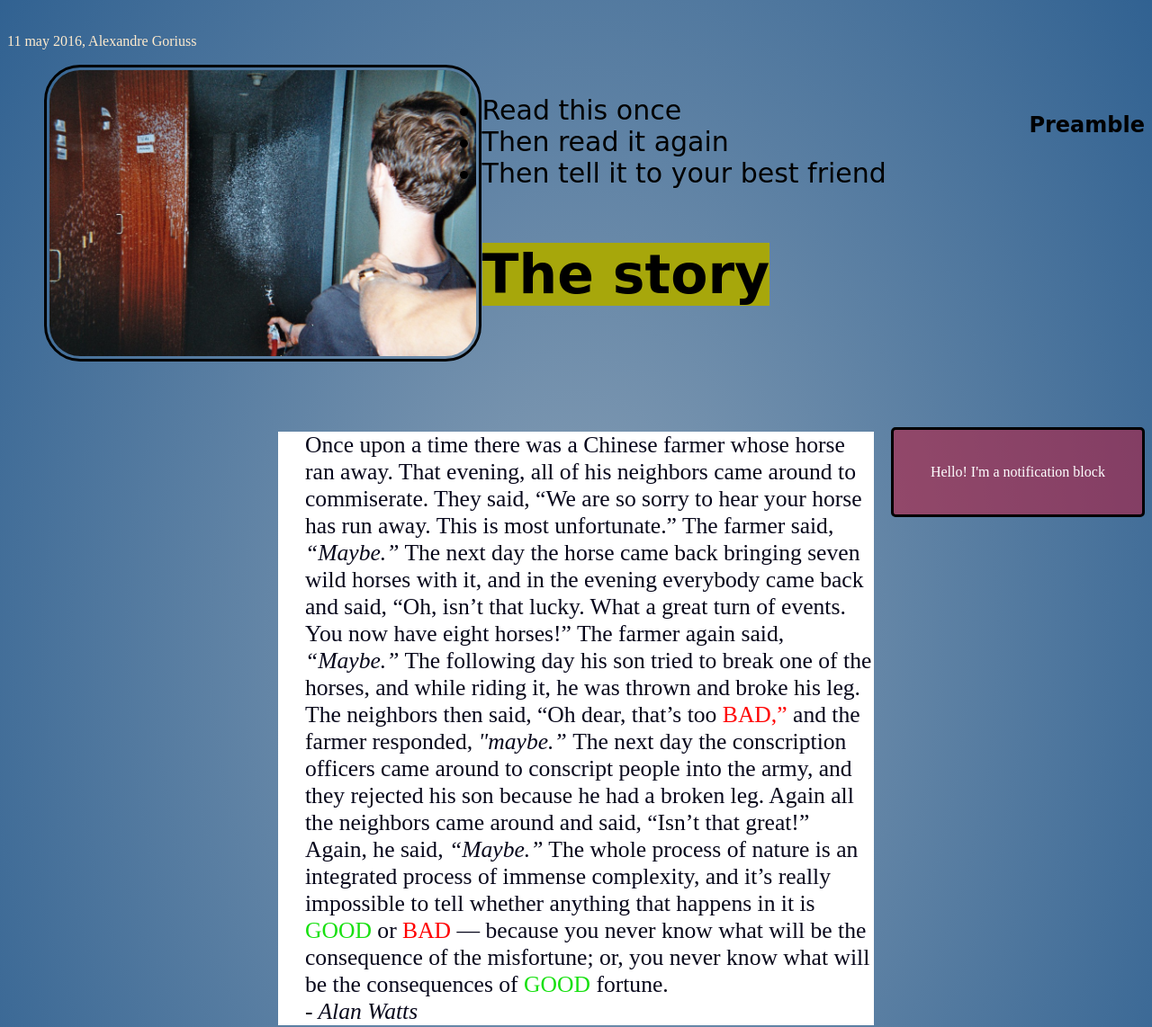
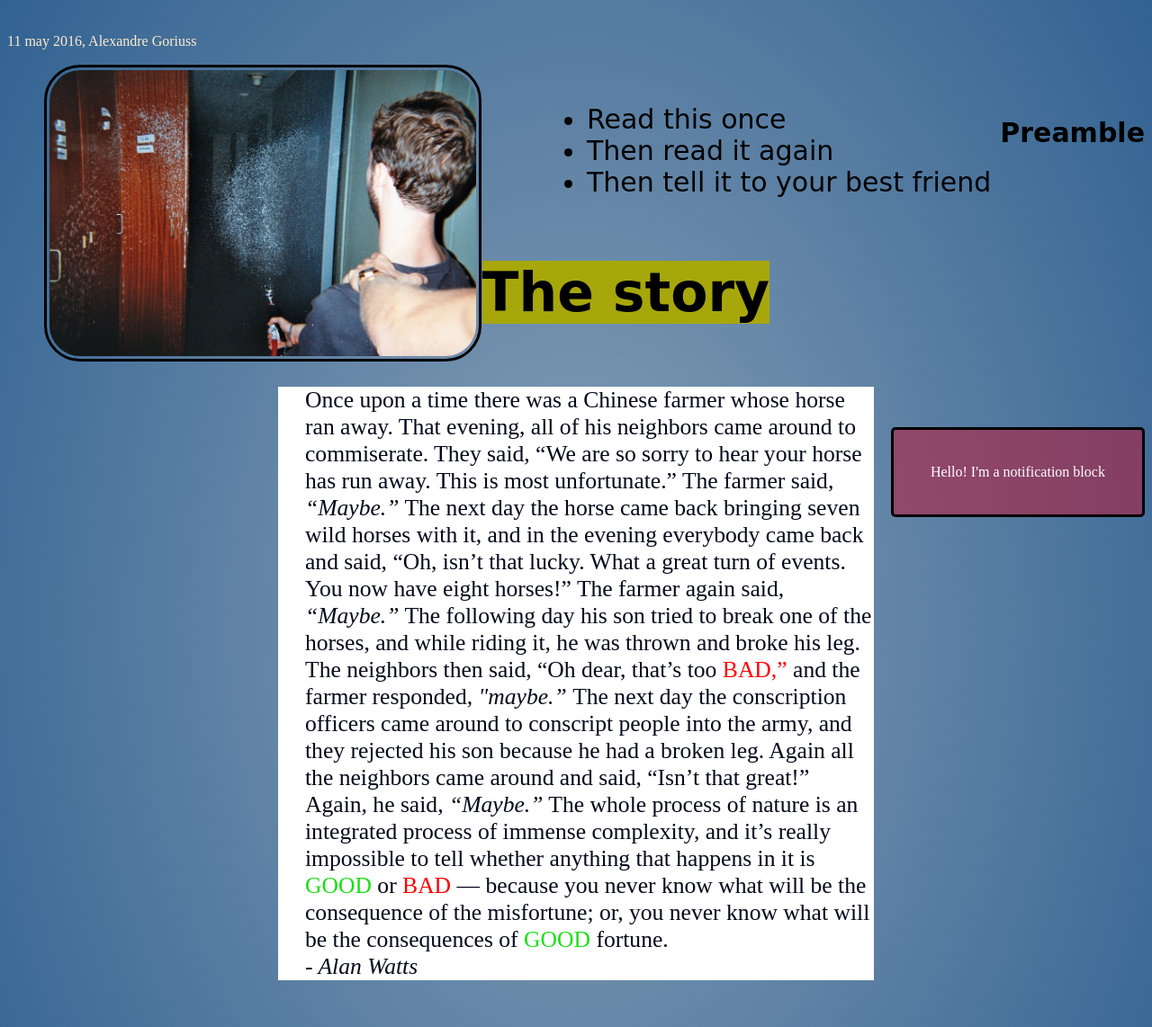
Before and after one commit to Palacios97/Progressive-enhancement, a plain HTML site: page index.html in a window 1280 px wide. Shown: the part 221-1363 px from the top of the page at 90% size. Drawn offline with Linux system fonts and the light colour scheme; a web font is replaced by a local one.

Commit message:
fixing bugs

```diff
--- a/style.css
+++ b/style.css
@@ -41,9 +41,10 @@ img{
 /*main*/
 h2{
  float: inline-end;
-
+text-align: center;
  font-family: 'Diplomata SC', cursive;
     font-family: 'Water Brush', cursive;
+    font-size: 30px;
 
 }
 h3{
@@ -51,17 +52,18 @@ h3{
  font-family: 'Diplomata SC', cursive;
     font-family: 'Water Brush', cursive;
     font-size: 60px;
-    display:inline-flex
+    display:inline-flex;
+
 }
  ul{
 
     font-family: 'Diplomata SC', cursive;
        font-family: 'Water Brush', cursive;
        font-size: 30px;
-    float: center;
+       float: right;
     border : 5px;
-    margin:auto;
-    padding: auto;
+    margin: 10px;
+    width:fit-content;
 }
 p{
     font-family: serif;
@@ -89,7 +91,7 @@ color:rgba(190, 22, 55, 0.534);
  }
  blockquote.quotes{
     width: 50%;
-    margin-top: 80px;
+    margin-top: 10px;
     margin-bottom: 80px;
     margin-left: auto;
     margin-right: auto;
```
